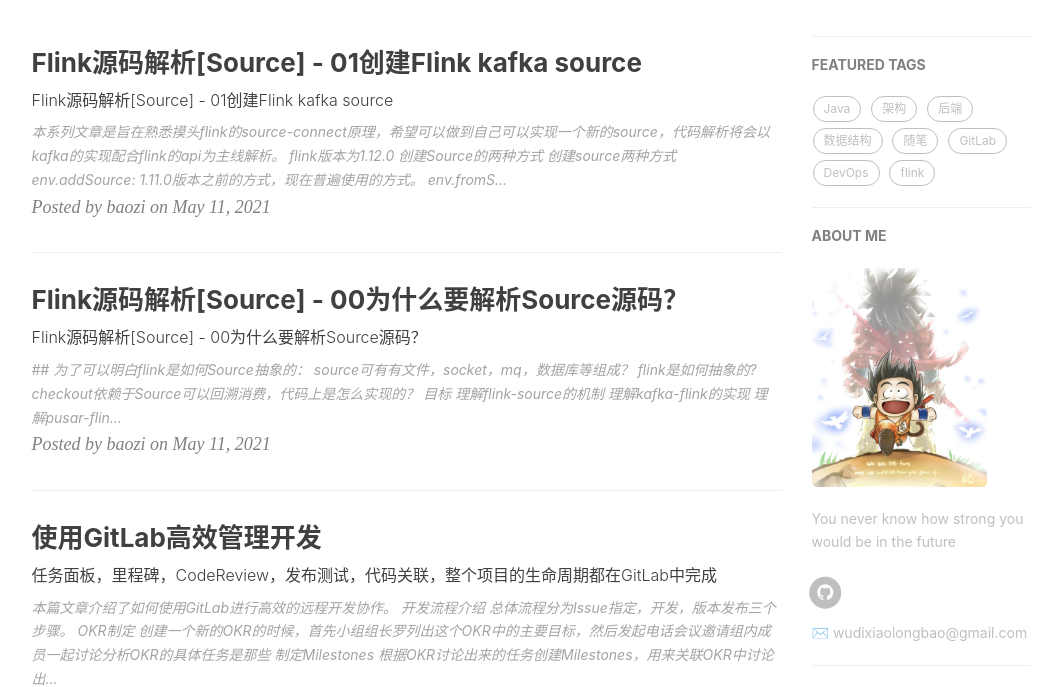
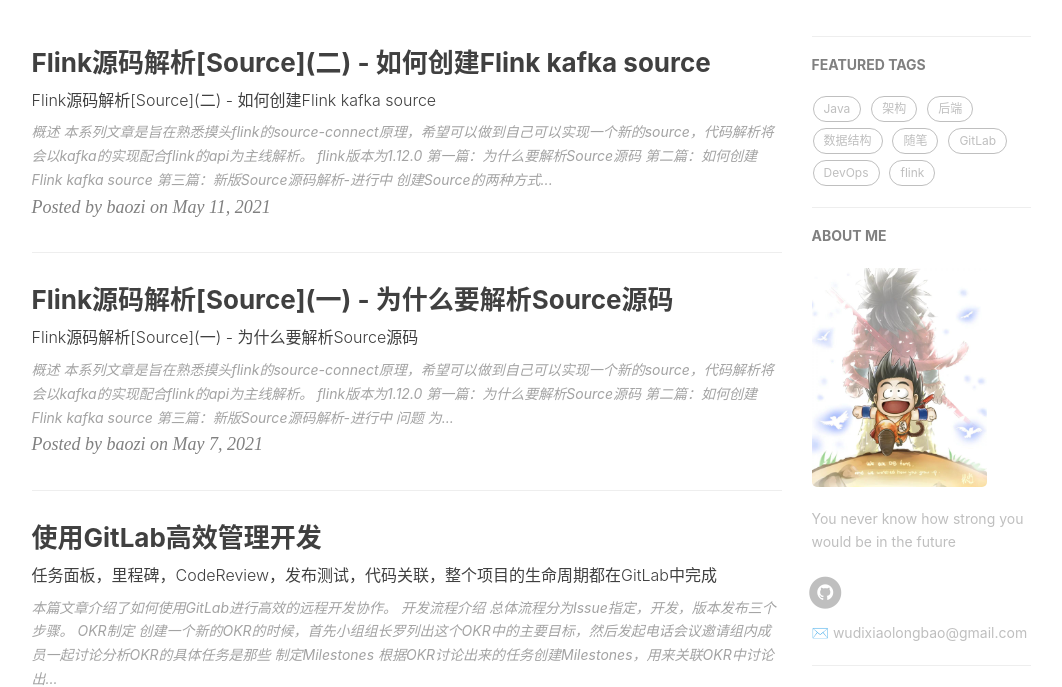
Before and after one commit to shibd/shibd.github.io, a Jekyll site: the page built from index.html, in a window 1280 px wide and 900 px high, scrolled down 209 px, cut to the strip 213-900 px from the top of the window. Shown: the whole strip, without its empty margins (136-1198 px from the left). Built offline with Jekyll 4.4.1, drawn with Linux system fonts in a browser that asks for light colours; nearby versions of some CDN libraries; the list of posts is cut into pages by our own code; comment, search, counter and statistics services are not loaded.

Commit message:
flink source

````diff
--- /dev/null
+++ b/_posts/2021-05-07-flink-source-1.md
@@ -0,0 +1,47 @@
+---
+layout:     post
+title:      Flink源码解析[Source](一) - 为什么要解析Source源码
+subtitle:   Flink源码解析[Source](一) - 为什么要解析Source源码
+date:       2021-05-07
+author:     baozi
+header-img: img/2021-flink-source/000flink-background.png
+catalog: true
+tags:
+    - flink
+
+
+---
+
+## 概述
+
+本系列文章是旨在熟悉摸头flink的source-connect原理，希望可以做到自己可以实现一个新的source，代码解析将会以kafka的实现配合flink的api为主线解析。
+
+>  flink版本为1.12.0
+
+**第一篇**：[为什么要解析Source源码](https://shibd.github.io/2021/05/11/flink-source-1/)<br>
+**第二篇**：[如何创建Flink kafka source](https://shibd.github.io/2021/05/11/flink-source-2/)<br>
+**第三篇**：[新版Source源码解析-进行中]()<br>
+
+
+
+## 问题
+
+1. 为了可以明白flink是如何Source抽象的
+
+2. checkout依赖于Source可以回溯消费，代码上是怎么实现的？
+3. source中watermark是如何实现的，代码结构是如何？
+
+
+
+## 目标
+
+1. 理解flink-source的机制
+2. 理解kafka-flink的实现
+3. 理解pusar-flink的实现
+
+可以熟透这块源代码，熟悉kafka以及pulsar的实现，并可以贡献源代码。
+
+## 收集的connect实现
+
+1. [kafka source connect]()
+2. [pusar source connect]()
--- a/_posts/2021-05-11-flink-source.md
+++ b/_posts/2021-05-11-flink-source-2.md
@@ -1,21 +1,27 @@
 ---
 layout:     post
-title:      Flink源码解析[Source] - 01创建Flink kafka source
-subtitle:   Flink源码解析[Source] - 01创建Flink kafka source
+title:      Flink源码解析[Source](二) - 如何创建Flink kafka source
+subtitle:   Flink源码解析[Source](二) - 如何创建Flink kafka source
 date:       2021-05-11
 author:     baozi
-header-img: img/2019-08-14(RocketMQ-Phoenix)/top-ux.jpg
+header-img: img/2021-flink-source/000flink-background.png
 catalog: true
 tags:
     - flink
 
 ---
 
+## 概述
+
 本系列文章是旨在熟悉摸头flink的source-connect原理，希望可以做到自己可以实现一个新的source，代码解析将会以kafka的实现配合flink的api为主线解析。
 
 >  flink版本为1.12.0
 
-<!--truncate-->
+**第一篇**：[为什么要解析Source源码](https://shibd.github.io/2021/05/11/flink-source-1/)<br>
+**第二篇**：[如何创建Flink kafka source](https://shibd.github.io/2021/05/11/flink-source-2/)<br>
+**第三篇**：[新版Source源码解析-进行中]()<br>
+
+
 
 ## 创建Source的两种方式
 
@@ -133,22 +127,22 @@
 该方式是在flink1.11.0之后提供的新版本api，抽象性更好，和第一种source一样，最终也是创建了一个DataStreamSource对象。
 
 ```java
-		KafkaSource<PartitionAndValue> source = KafkaSource
-				.<PartitionAndValue>builder()
-				.setBootstrapServers(KafkaSourceTestEnv.brokerConnectionStrings)
-				.setGroupId("testBasicRead")
-				.setTopics(Arrays.asList(TOPIC1, TOPIC2))
-				.setDeserializer(new TestingKafkaRecordDeserializer())
-				.setStartingOffsets(OffsetsInitializer.earliest())
-				.setBounded(OffsetsInitializer.latest())
-				.build();
+KafkaSource<PartitionAndValue> source = KafkaSource
+		.<PartitionAndValue>builder()
+		.setBootstrapServers(KafkaSourceTestEnv.brokerConnectionStrings)
+		.setGroupId("testBasicRead")
+		.setTopics(Arrays.asList(TOPIC1, TOPIC2))
+		.setDeserializer(new TestingKafkaRecordDeserializer())
+		.setStartingOffsets(OffsetsInitializer.earliest())
+		.setBounded(OffsetsInitializer.latest())
+		.build();
 
-		StreamExecutionEnvironment env = StreamExecutionEnvironment.getExecutionEnvironment();
-		env.setParallelism(1);
-		DataStream<PartitionAndValue> stream = env.fromSource(
-				source,
-				WatermarkStrategy.noWatermarks(),
-				"testBasicRead");
+StreamExecutionEnvironment env = StreamExecutionEnvironment.getExecutionEnvironment();
+env.setParallelism(1);
+DataStream<PartitionAndValue> stream = env.fromSource(
+		source,
+		WatermarkStrategy.noWatermarks(),
+		"testBasicRead");
 ```
 
 
````
Also changed, not shown: other parts of _posts/2021-05-11-flink-source-2.md (+44 -56 lines), _posts/2021-05-07-flink-source.md (deleted, +0 -46 lines), img/2021-flink-source/000flink-background.png (added), img/2021-flink-source/002.png (renamed from img/2021-flink-source/image-20210511155050847.png).
